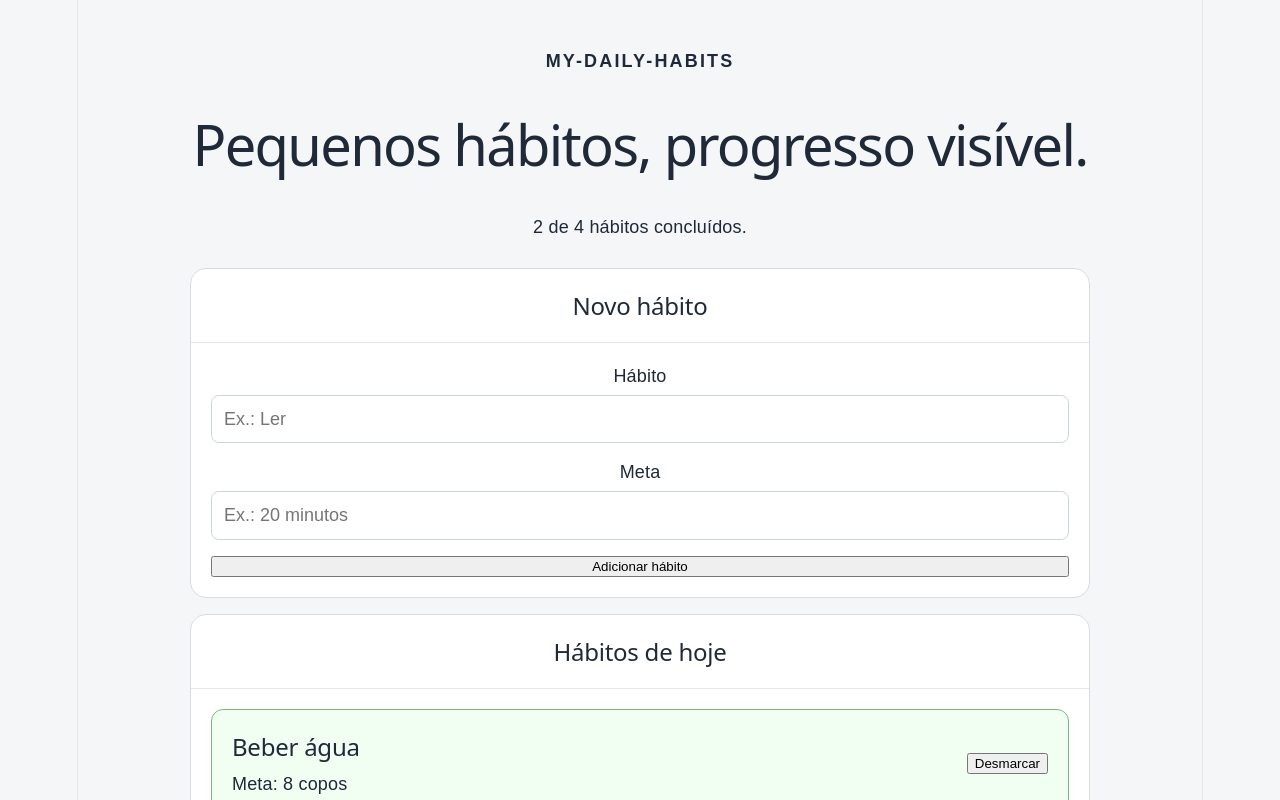
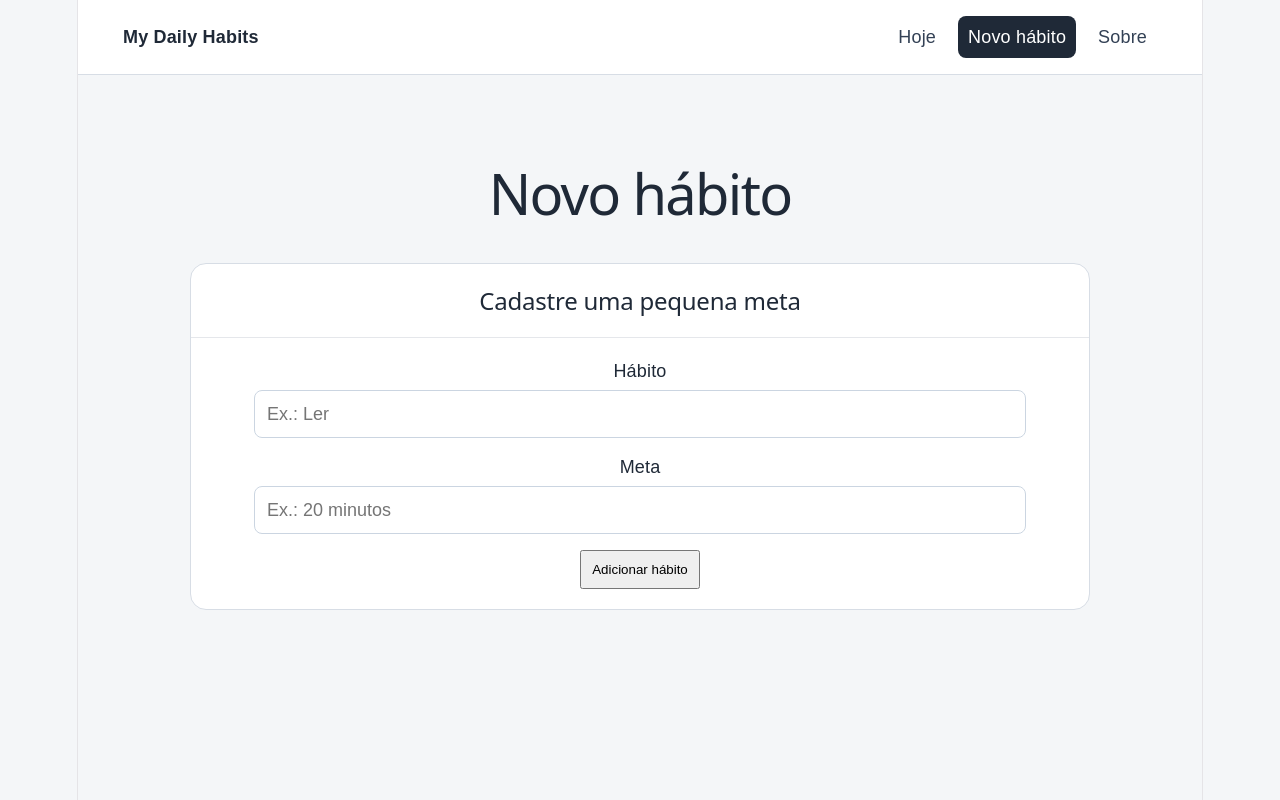
Before and after one commit to danielmds64/my-daily-habits, a React (Vite) app: page /novo in a window 1280 px wide. Shown: the top 800 px of the page. Built offline with nearby package versions, Linux system fonts and the light colour scheme.

Commit message:
feat: adiciona rotas principais

```diff
--- a/package.json
+++ b/package.json
@@ -11,7 +11,8 @@
   },
   "dependencies": {
     "react": "^19.2.8",
-    "react-dom": "^19.2.8"
+    "react-dom": "^19.2.8",
+    "react-router": "^8.3.1"
   },
   "devDependencies": {
     "@eslint/js": "^10.0.1",
--- a/src/App.css
+++ b/src/App.css
@@ -79,12 +79,15 @@
 }
 
 .habit-form {
-  display: grid;
+  display: flex;
+  flex-direction: column;
+  align-items: center;
   gap: 16px;
 }
 
 .field {
   display: grid;
+  width: 90%;
   gap: 6px;
 }
 
@@ -101,3 +104,36 @@
   color: #b42318;
   font-weight: 700;
 }
+
+.app-header {
+  display: flex;
+  align-items: center;
+  justify-content: space-between;
+  gap: 20px;
+  padding: 16px 4%;
+  border-bottom: 1px solid #d7dde5;
+  background: #ffffff;
+}
+
+.app-header nav {
+  display: flex;
+  flex-wrap: wrap;
+  gap: 12px;
+}
+
+.app-header a {
+  padding: 8px 10px;
+  border-radius: 8px;
+  color: #334155;
+  text-decoration: none;
+}
+
+.app-header a.active {
+  background: #1f2937;
+  color: #ffffff;
+}
+
+.botao  {
+  padding: 10px;
+  width: fit-content;
+}
--- a/src/App.jsx
+++ b/src/App.jsx
@@ -1,46 +1,32 @@
-import { useContext, useEffect } from "react";
+import { NavLink, Route, Routes } from "react-router";
 import "./App.css";
-import HabitForm from "./components/HabitForm";
-import HabitList from "./components/HabitList";
-import Panel from "./components/Panel";
-import { HabitsContext } from "./context/HabitsContext";
+import AboutPage from "./pages/AboutPage";
+import HomePage from "./pages/HomePage";
+import NewHabitPage from "./pages/NewHabitPage";
+import NotFoundPage from "./pages/NotFoundPage";
+import { useContext } from "react";
 
 export default function App() {
-  const habitsContext = useContext(HabitsContext);
-  if (!habitsContext) {
-    throw new Error("App precisa estar dentro de HabitsProvider.");
-  }
+  return (
+    <div className="app-shell">
+      <header className="app-header">
+        <strong>My Daily Habits</strong>
 
-  const { habits, completedCount } = habitsContext;
-
-  useEffect(() => {
-    const previousTitle = document.title;
-    document.title = `${completedCount}/${habits.length} hábitos concluídos`;
-
-    return () => {
-      document.title = previousTitle;
-    };
-  }, [completedCount, habits.length]);
-
-  function handleAddHabits(newHabit) {
-    setHabits((currentHabits) => [...currentHabits, newHabit]);
-  }
-
-  return (
-    <main className="app">
-      <header className="hero">
-        <p className="eyebrow">MY-DAILY-HABITS</p>
-        <h1>Pequenos hábitos, progresso visível.</h1>
-        <p>{completedCount} de {habits.length} hábitos concluídos.</p>
+        <nav aria-label="Navegação principal">
+          <NavLink to="/" end>Hoje</NavLink>
+          <NavLink to="/novo">Novo hábito</NavLink>
+          <NavLink to="sobre">Sobre</NavLink>
+        </nav>
       </header>
 
-      <Panel title="Novo hábito">
-        <HabitForm />
-      </Panel>
-
-      <Panel title="Hábitos de hoje">
-        <HabitList />
-      </Panel>
-    </main>
+      <main className="app">
+        <Routes>
+          <Route path="/" element={<HomePage />} />
+          <Route path="/novo" element={<NewHabitPage />} />
+          <Route path="/sobre" element={<AboutPage />} />
+          <Route path="*" element={<NotFoundPage />} />
+        </Routes>
+      </main>
+    </div>
   );
 }
--- a/src/components/HabitForm.jsx
+++ b/src/components/HabitForm.jsx
@@ -69,7 +69,7 @@
 
             {error && <p className="form-error">{error}</p>}
 
-            <button type="submit">Adicionar hábito</button>
+            <button className="botao" type="submit">Adicionar hábito</button>
         </form>
     );
 }
--- a/src/main.jsx
+++ b/src/main.jsx
@@ -1,13 +1,16 @@
-import { StrictMode } from 'react'
-import { createRoot } from 'react-dom/client'
-import './index.css'
-import App from './App.jsx'
-import { HabitsProvider } from './context/HabitsContext.jsx'
+import { StrictMode } from 'react';
+import { createRoot } from 'react-dom/client';
+import { BrowserRouter } from 'react-router';
+import './index.css';
+import App from './App.jsx';
+import { HabitsProvider } from './context/HabitsContext.jsx';
 
 createRoot(document.getElementById('root')).render(
   <StrictMode>
-    <HabitsProvider>
-      <App />
-    </HabitsProvider>
+    <BrowserRouter>
+      <HabitsProvider>
+        <App />
+      </HabitsProvider>
+    </BrowserRouter>
   </StrictMode>,
 );
--- /dev/null
+++ b/src/pages/AboutPage.jsx
@@ -0,0 +1,11 @@
+export default function AboutPage() {
+  return (
+    <section>
+      <h1>Sobre o projeto</h1>
+      <p>
+        My Daily Habits é o projeto fio condutor do módulo de React.
+        Cada aula adiciona uma capacidade sem abandonar o que já funciona.
+      </p>
+    </section>
+  );
+}
--- /dev/null
+++ b/src/pages/HomePage.jsx
@@ -0,0 +1,31 @@
+import { useContext, useEffect } from "react";
+import HabitList from "../components/HabitList";
+import Panel from "../components/Panel";
+import { HabitsContext } from "../context/HabitsContext";
+
+export default function HomePage() {
+    const { habits, completedCount } = useContext(HabitsContext);
+
+    useEffect(() => {
+    const previousTitle = document.title;
+    document.title = `${completedCount}/${habits.length} hábitos concluídos.`;
+
+    return () => {
+      document.title = previousTitle;
+    };
+  }, [completedCount, habits.length]);
+
+    return (
+        <>
+            <header className="hero">
+                <p className="eyebrow">MY-DAILY-HABITS</p>
+                <h1>Pequenos hábitos, progresso visível.</h1>
+                <p>{completedCount} de {habits.length} hábitos concluídos.</p>
+            </header>
+
+            <Panel title="Hábitos de hoje">
+                <HabitList />
+            </Panel>
+        </>
+    );
+}
--- /dev/null
+++ b/src/pages/NewHabitPage.jsx
@@ -0,0 +1,13 @@
+import HabitForm from "../components/HabitForm";
+import Panel from "../components/Panel";
+
+export default function NewHabitPage() {
+    return (
+        <>
+          <h1>Novo hábito</h1>
+          <Panel title="Cadastre uma pequena meta">
+            <HabitForm />
+          </Panel>
+        </>
+    );
+}
--- /dev/null
+++ b/src/pages/NotFoundPage.jsx
@@ -0,0 +1,11 @@
+import { Link } from "react-router";
+
+export default function NotFoundPage() {
+  return (
+    <section>
+      <h1>Página não encontrada</h1>
+      <p>O endereço informado não corresponde a uma rota.</p>
+      <Link to="/">Voltar ao início</Link>
+    </section>
+  );
+}
```
Also changed, not shown: 1 other file (tests, documents, lock files or other folders).
